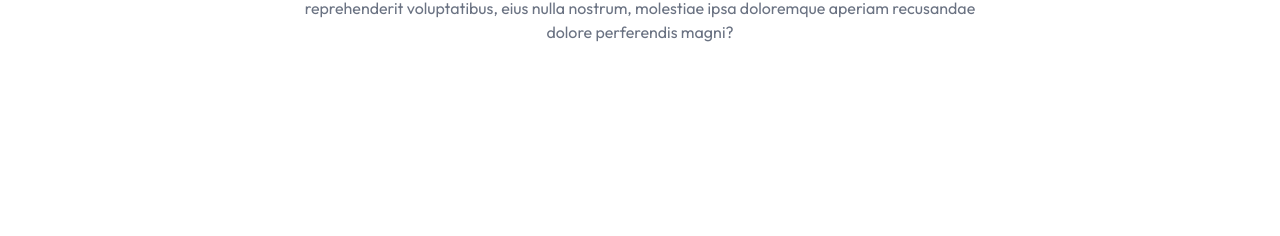
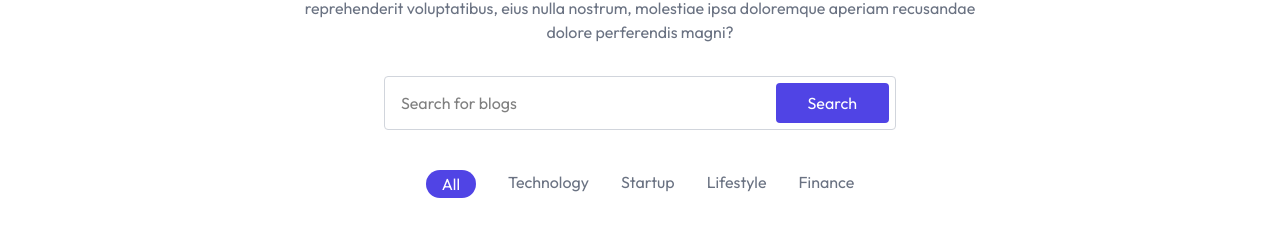
Before and after one commit to SSSwetha25/blog-app, a React (Vite) app in the folder client/: page / in a window 1280 px wide. Shown: the part 416-652 px from the top of the page. Built offline with nearby package versions, Linux system fonts and the light colour scheme.

Commit message:
blog categories buttons

```diff
--- a/client/package.json
+++ b/client/package.json
@@ -11,6 +11,7 @@
   },
   "dependencies": {
     "@tailwindcss/vite": "^4.1.11",
+    "motion": "^12.23.9",
     "react": "^19.1.0",
     "react-dom": "^19.1.0",
     "react-router-dom": "^7.7.0",
--- a/client/src/assets/assets.jsx
+++ b/client/src/assets/assets.jsx
@@ -6,3 +6,5 @@ export const assets={
     arrow,
     gradientbg
 }
+
+export const blogCategories=['All','Technology','Startup','Lifestyle','Finance']
--- /dev/null
+++ b/client/src/components/BlogList.jsx
@@ -0,0 +1,36 @@
+import React, { useState } from "react";
+import { blogCategories } from "../assets/assets";
+import { motion } from "motion/react";
+
+
+const BlogList = () => {
+  const [menu, setMenu] = useState("All");
+  return (
+    <div>
+      <div className="flex justify-center gap-4 sm:gap-8 my-10 relative">
+        {blogCategories.map((item) => (
+          <div key={item} className="relative">
+            <button
+              onClick={() => setMenu(item)}
+              className={`cursor-pointer text-gray-500 ${
+                menu === item && "text-white px-4 pt-0.5"
+              }`}
+            >
+              {item}
+              {menu === item && (
+                <motion.div
+                  layoutId="underline"
+                  transition={{ type: "spring", stiffness: 500, damping: 30 }}
+                  className="absolute left-0 right-0 top-0 h-7 -z-1 bg-primary rounded-full"
+                ></motion.div>
+              )}
+            </button>
+          </div>
+        ))}
+      </div>
+      <div>{/* ---blog cards--- */}</div>
+    </div>
+  );
+};
+
+export default BlogList;
--- a/client/src/components/Header.jsx
+++ b/client/src/components/Header.jsx
@@ -11,6 +11,11 @@ const Header = () => {
             </div>
             <h1 className='text-3xl sm:text-6xl font-semibold sm:leading-16 text-gray-700'>Your own <span className='text-primary'>blogging </span><br/> platform.</h1>
         <p className='my-6 sm:my-8 max-w-2xl m-auto max-sm:text-xs text-gray-500'>Lorem ipsum dolor, sit amet consectetur adipisicing elit. Ab non accusantium aliquid reprehenderit voluptatibus, eius nulla nostrum, molestiae ipsa doloremque aperiam recusandae dolore perferendis magni?</p>
+
+        <form className='flex justify-between max-w-lg max-sm:scale-75 mx-auto border border-gray-300 bg-white rounded overflow-hidden'>
+          <input type="text" placeholder='Search for blogs' required className='w-full pl-4 outline-none'/>
+          <button type="submit" className='bg-primary text-white px-8 py-2 m-1.5 rounded hover:scale-105 transition-all cursor-pointer'>Search</button>
+        </form>
         </div>
     <img src={assets.gradientbg} alt="" className='absolute -top-50 -z-1 opacity-50' />
     </div>
--- a/client/src/pages/Home.jsx
+++ b/client/src/pages/Home.jsx
@@ -1,12 +1,14 @@
 import React from 'react'
 import Navbar from '../components/Navbar'
 import Header from '../components/Header'
+import BlogList from '../components/BlogList'
 
 const Home = () => {
   return (
     <>
         <Navbar/>
         <Header/>
+        <BlogList />
     </>
   )
 }
```
Also changed, not shown: 1 other file (tests, documents, lock files or other folders).
